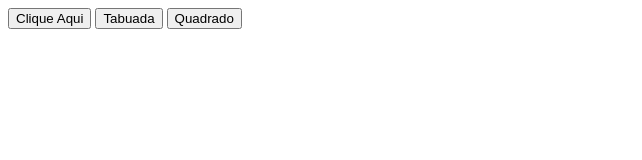
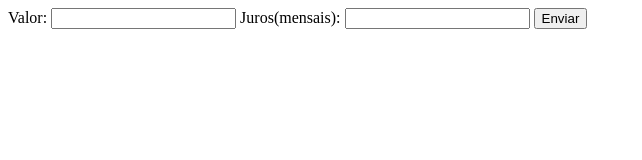
Before and after one commit to carolpapaitmaldonado/primeiroa_3t, a plain HTML site: page index.html in a window 1280 px wide. Shown: the whole page, without its empty margins (0-642 px from the left). Drawn offline with Linux system fonts and the light colour scheme.

Commit message:
Update index.html

```diff
--- a/index.html
+++ b/index.html
@@ -4,12 +4,12 @@
     <meta charset="UTF-8">
     <meta http-equiv="X-UA-Compatible" content="IE=edge">
     <meta name="viewport" content="width=device-width, initial-scale=1.0">
-    <title>Rosa é a melhor cor sim</title>
+    <title>Macumba Saravá</title>
     <script src="estudo.js"></script>
 </head>
 <body>
-    <button onclick="escreva ()">Clique Aqui</button>
-    <button onclick="minhaTabuada ()">Tabuada</button>
-    <button onclick="quadrado ()">Quadrado</button>
+   Valor: <input id="valor" type= "text">
+   Juros(mensais): <input id="juros" type="text"> <abr>
+   <button onclick= "calcula()"> Enviar </button>
 </body>
 </html>
```
